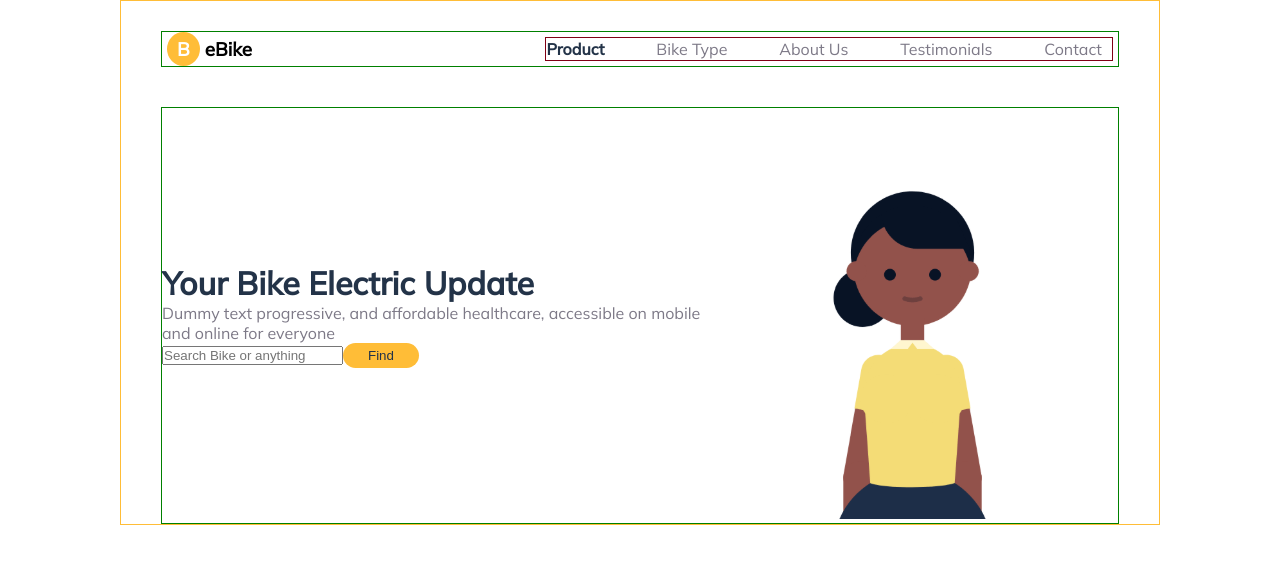
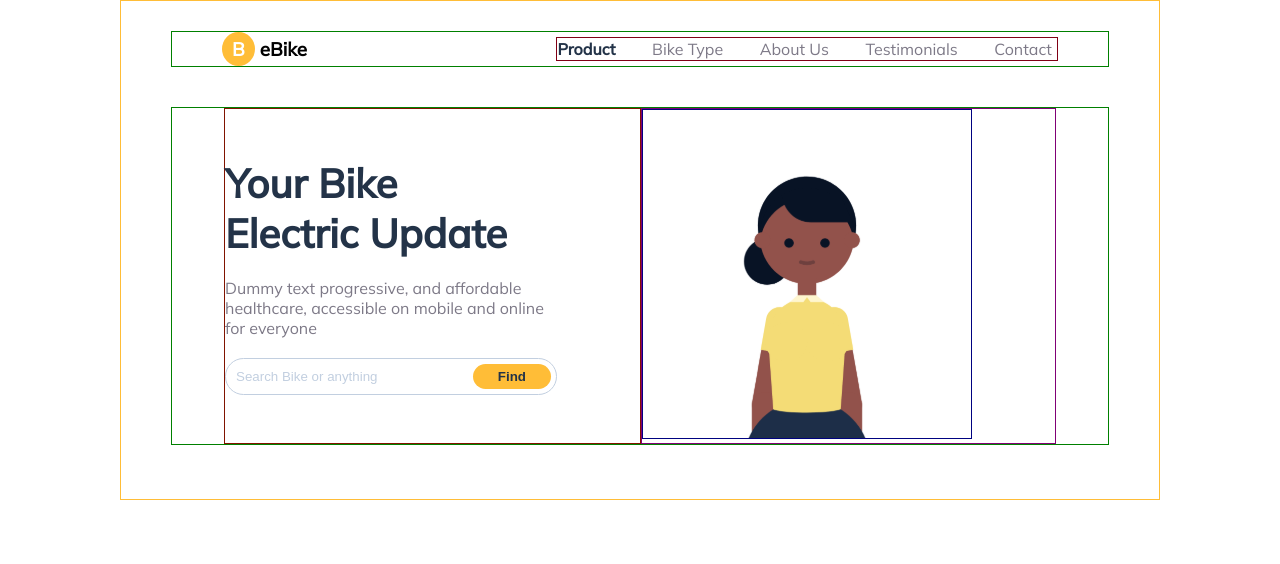
Before and after one commit to Unique-coder/ebike, a React (Create React App) app: page / in a window 1280 px wide. Shown: the top 564 px of the page. Built offline with nearby package versions, Linux system fonts and the light colour scheme.

Commit message:
hero section done

```diff
--- a/src/components/HeroSection.css
+++ b/src/components/HeroSection.css
@@ -1,13 +1,59 @@
 .hero-header {
   width: 100%;
   display: flex;
+  justify-content: center;
+  /* align-items: center; */
   border: 1px solid green;
   margin-top: 40px;
-  min-height: 300px;
+  min-height: 200px;
 }
 
 .left {
+  border: 1px solid rgb(128, 19, 0);
   display: flex;
   flex-direction: column;
   justify-content: center;
 }
+
+.text-bold {
+  margin-bottom: 20px;
+  font-weight: 400px;
+  font-size: 2.5em;
+}
+
+.text-soft {
+  margin-bottom: 20px;
+  width: 80%;
+}
+
+.input-container {
+  border: 1px solid #c2cfe0;
+  border-radius: 20px;
+  display: inline-block;
+  width: 80%;
+  padding: 5px 5px 5px 10px;
+  display: flex;
+  justify-content: space-between;
+}
+
+.input-text {
+  border: none;
+}
+::placeholder {
+  color: #c2cfe0;
+}
+
+input:focus {
+  outline: none;
+}
+
+.right {
+  border: 1px solid rgb(128, 0, 117);
+  display: flex;
+}
+
+.img-container img {
+  border: 1px solid rgb(0, 2, 128);
+  width: 80%;
+  height: auto;
+}
--- a/src/components/HeroSection.jsx
+++ b/src/components/HeroSection.jsx
@@ -7,13 +7,20 @@ const HeroSection = () => {
       <div className="hero-header">
         {/* Left Side */}
         <div className="left">
-          <h1 className="text-bold">Your Bike Electric Update</h1>
+          <h1 className="text-bold">
+            Your Bike <br />
+            Electric Update
+          </h1>
           <p className="text-soft">
-            Dummy text progressive, and affordable healthcare, accessible on
-            mobile and online for everyone
+            Dummy text progressive, and affordable <br />
+            healthcare, accessible on mobile and online for everyone
           </p>
           <div className="input-container">
-            <input type="text" placeholder="Search Bike or anything" />
+            <input
+              className="input-text"
+              type="text"
+              placeholder="Search Bike or anything"
+            />
             <button className="btn">Find</button>
           </div>
         </div>
--- a/src/components/Navbar.css
+++ b/src/components/Navbar.css
@@ -2,7 +2,7 @@
   width: 100%;
   display: flex;
   justify-content: space-between;
-  padding: 5px 5px;
+  padding: 5px 50px;
   border: 1px solid green;
   margin-top: 30px;
 }
@@ -15,7 +15,7 @@
   width: 60%;
 }
 .list li {
-  margin-right: 10px;
+  margin-right: 5px;
 }
 .bold-B {
   color: #fff;
--- a/src/index.css
+++ b/src/index.css
@@ -36,7 +36,7 @@ a {
   margin: auto;
   min-height: 500px;
   border: 1px solid #ffbd37;
-  padding: 0px 40px;
+  padding: 0px 50px;
 }
 
 .btn {
@@ -47,6 +47,8 @@ a {
   /* border-top-right-radius: 10px;
   border-bottom-right-radius: 10px; */
   border-radius: 15px;
+  margin: 0;
+  font-weight: bold;
 }
 
 body {
```
